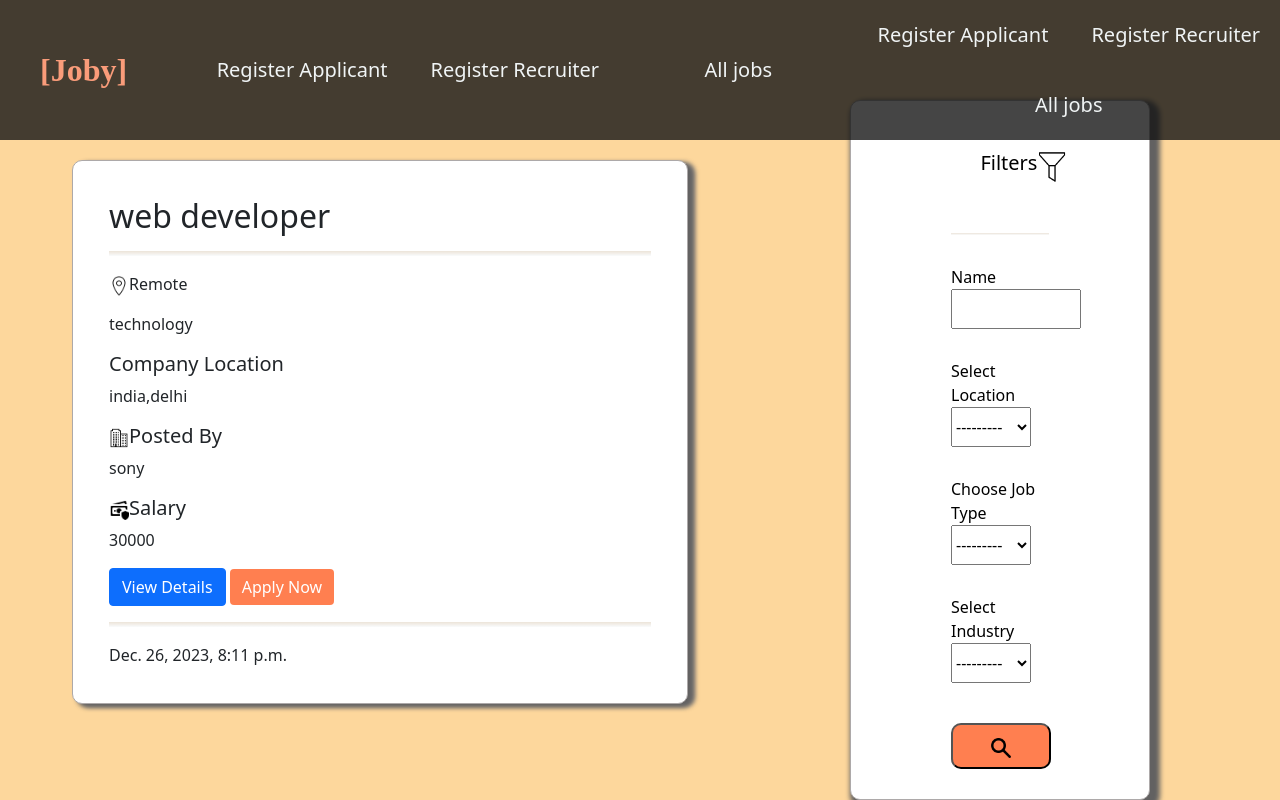
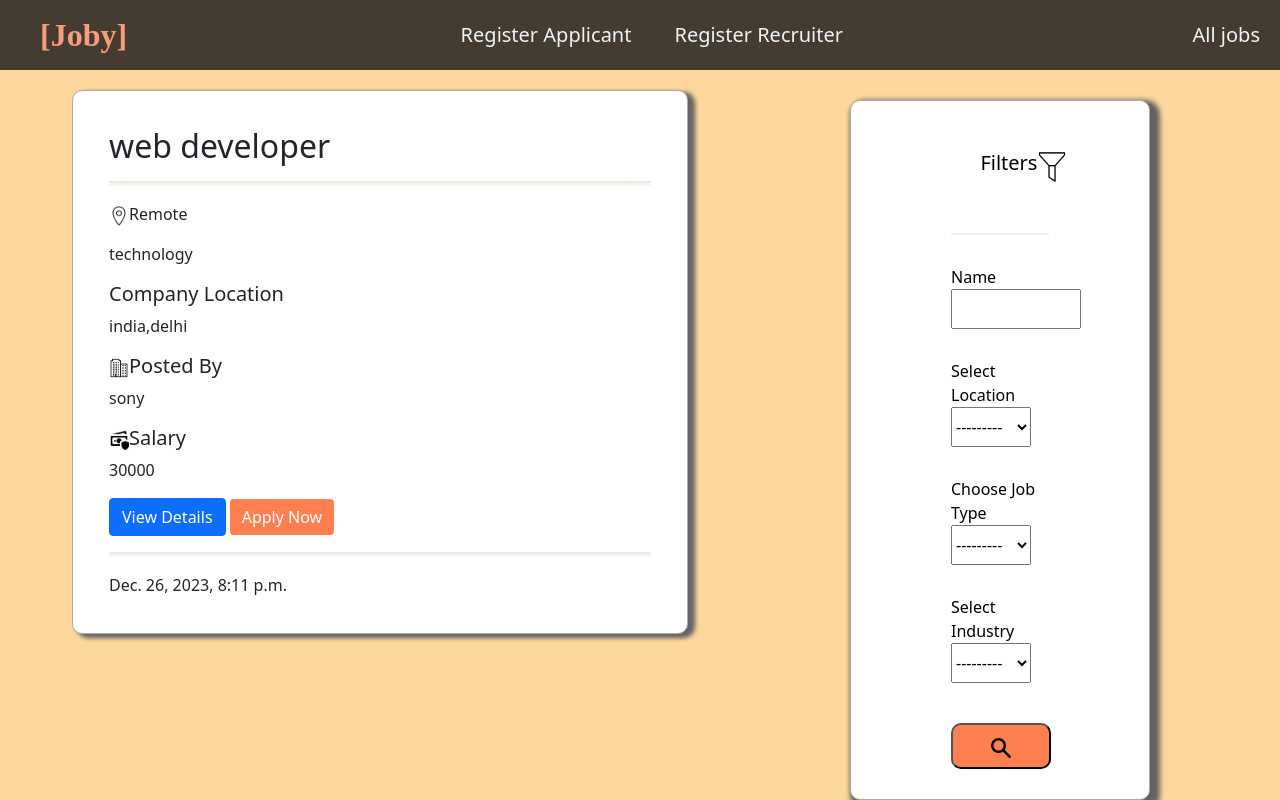
Before and after one commit to fatimatoghoz23/job-portal, a Django app: page /alljobs/ in a window 1280 px wide. Run offline with Django 4.2, Linux system fonts and the light colour scheme; data comes from the database, SQL or seed files in the repository.

Commit message:
Update style.css

```diff
--- a/project/static/css/style.css
+++ b/project/static/css/style.css
@@ -830,7 +830,33 @@ transition: var(--main-transition);
  .navbar-toggler[aria-expanded="true"] .s-2 {
   display: none;
 }
+.menu-links {
+  position: absolute;
+  top: 100%;
+  right: 0;
+  background-color: white;
+  width: fit-content;
+  max-height: 0;
+  overflow: hidden;
+  transition: all 0.3 ease-in-out;
+}
+.menu-links a {
+  display: block;
+  padding: 10px;
+  text-align: center;
+  font-size: 1.5rem;
+  color: black;
+  text-decoration: none;
+  transition: all 0.3 ease-in-out;
+}
 
+.menu-links li {
+  list-style: none;
+}
+
+.menu-links.open {
+  max-height: 600px;
+}
 .navbar-toggler[aria-expanded="true"] .s-3 {
   -webkit-transform: rotate(-45deg);
           transform: rotate(-45deg);
```
